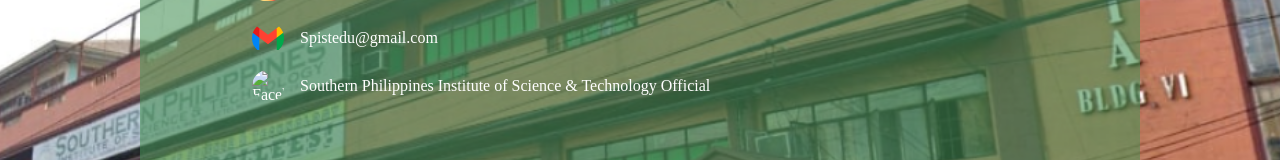
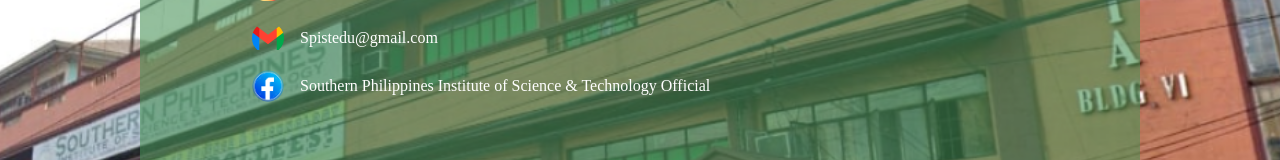
Before and after one commit to azzra11/REPONIJOWEL, a plain HTML site: page REPONIJOWEL/components/pages/contactus.html in a window 1280 px wide. Shown: the part 373-533 px from the top of the page. Drawn offline with nearby package versions, Linux system fonts and the light colour scheme; files whose address does not match are found by name.

Commit message:
iniba ko lang yung sa icon

```diff
--- a/REPONIJOWEL/components/pages/contactus.html
+++ b/REPONIJOWEL/components/pages/contactus.html
@@ -72,7 +72,7 @@
           </div>
 
           <div class="contact-item">
-            <img src="/REPONIJOWEL/ASSETS/imgFolder/facebbook.jpg" alt="Facebook Icon" class="contact-icon">
+            <img src="/REPONIJOWEL/ASSETS/imgFolder/facebookicon.png" alt="Facebook Icon" class="contact-icon">
             <p>Southern Philippines Institute of Science & Technology Official</p>
           </div>
         </div>
```
